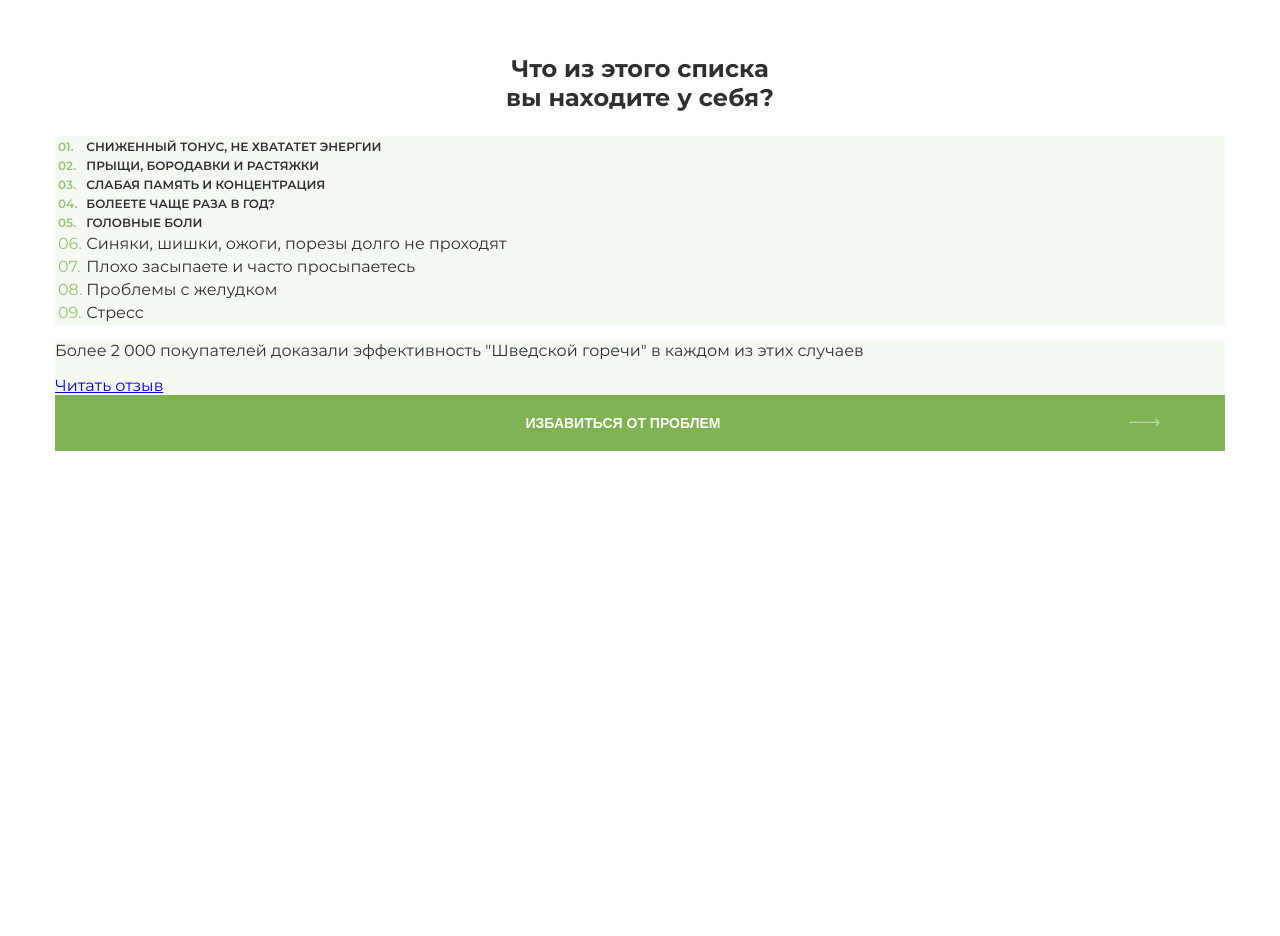
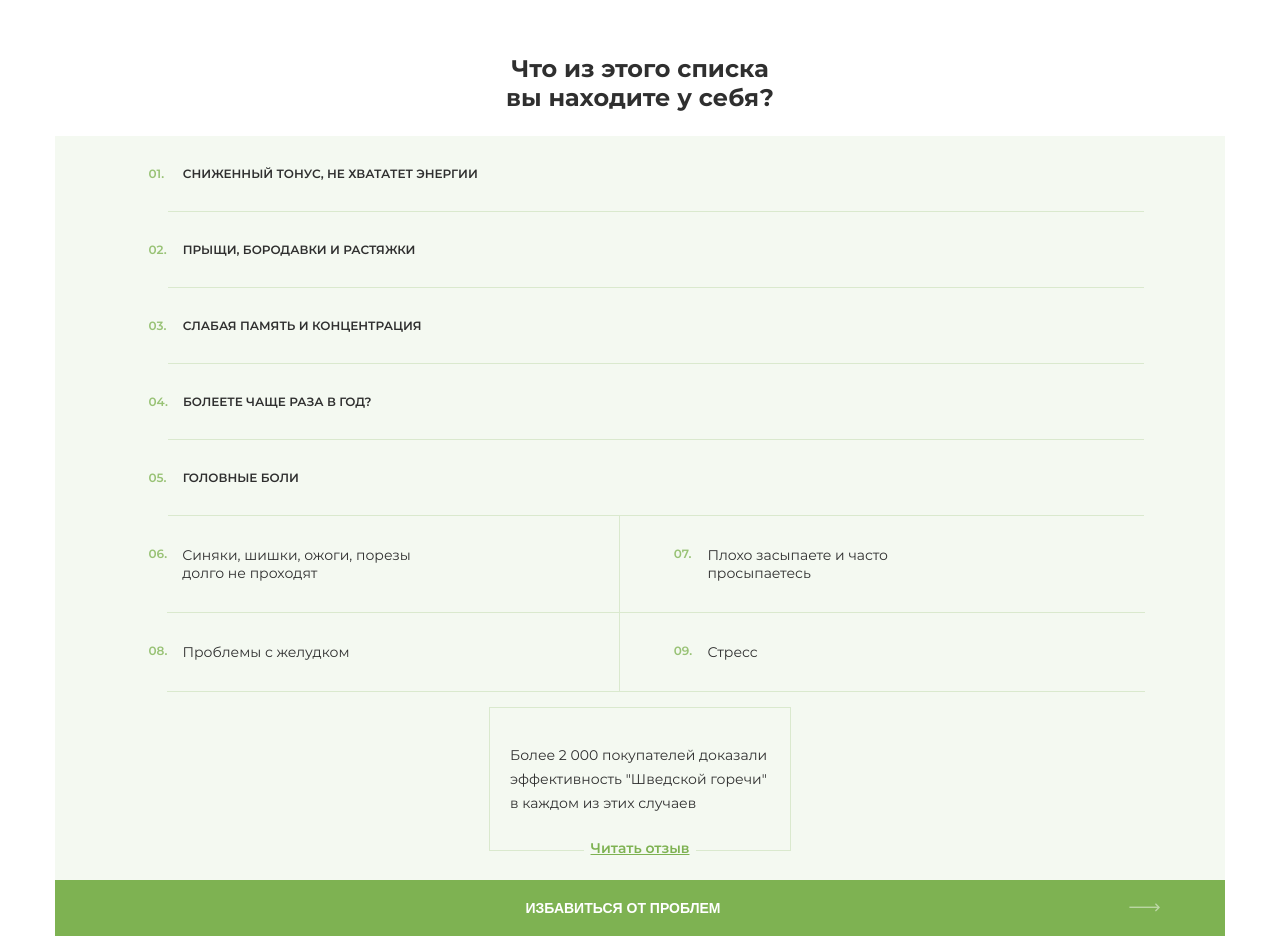
Before and after one commit to Etalona/swedish, a website: page source/index.html in a window 1280 px wide. Shown: the part 1120-2056 px from the top of the page. Before the commit the page ends 1571 px from the top, so only its background shows below. Drawn offline with nearby package versions, Linux system fonts and the light colour scheme; files that its build step writes are made by us from their sources.

Commit message:
В процессе работы блок с симптомами

```diff
--- a/source/index.html
+++ b/source/index.html
@@ -80,46 +80,46 @@
         <h3 class="symptoms__headline">Что из этого списка<br>вы находите у себя?</h3>
       </div>
       <div class="symptoms-grid__list">
-        <table class="symptoms__list">
-          <tr class="symptoms__focal-points">
-            <td>01.</td>
-            <td>Сниженный тонус, не хвататет энергии</td>
-          </tr>
-          <tr class="symptoms__focal-points">
-            <td>02.</td>
-            <td>Прыщи, бородавки и растяжки</td>
-          </tr>
-          <tr class="symptoms__focal-points">
-            <td>03.</td>
-            <td>Слабая память и концентрация</td>
-          </tr>
-          <tr class="symptoms__focal-points">
-            <td>04.</td>
-            <td>Болеете чаще раза в год?</td>
-          </tr>
-          <tr class="symptoms__focal-points">
-            <td>05.</td>
-            <td>Головные боли</td>
-          </tr>
-          <tr class="symptoms__minor-points">
-            <td>06.</td>
-            <td>Синяки, шишки, ожоги, порезы долго не проходят</td>
-          </tr>
-          <tr class="symptoms__minor-points">
-            <td>07.</td>
-            <td>Плохо засыпаете и часто просыпаетесь</td>
-          </tr>
-          <tr class="symptoms__minor-points">
-            <td>08.</td>
-            <td>Проблемы с желудком</td>
-          </tr>
-          <tr class="symptoms__minor-points">
-            <td>09.</td>
-            <td>Стресс</td>
-          </tr>
-        </table>
+        <ul class="symptoms__list">
+          <li class="symptoms__focal-points">
+            <span>01.</span>
+            <p>Сниженный тонус, не хвататет энергии</p>
+          </li>
+          <li class="symptoms__focal-points">
+            <span>02.</span>
+            <p>Прыщи, бородавки и растяжки</p>
+          </li>
+          <li class="symptoms__focal-points">
+            <span>03.</span>
+            <p>Слабая память и концентрация</p>
+          </li>
+          <li class="symptoms__focal-points">
+            <span>04.</span>
+            <p>Болеете чаще раза в год?</p>
+          </li>
+          <li class="symptoms__focal-points">
+            <span>05.</span>
+            <p>Головные боли</p>
+          </li>
+          <li class="symptoms__minor-points">
+            <span>06.</span>
+            <p>Синяки, шишки, ожоги, порезы<br>долго не проходят</p>
+          </li>
+          <li class="symptoms__minor-points symptoms__minor-points--left">
+            <span>07.</span>
+            <p>Плохо засыпаете и часто<br>просыпаетесь</p>
+          </li>
+          <li class="symptoms__minor-points">
+            <span>08.</span>
+            <p>Проблемы с желудком</p>
+          </li>
+          <li class="symptoms__minor-points symptoms__minor-points--left">
+            <span>09.</span>
+            <p>Стресс</p>
+          </li>
+        </ul>
       </div>
-      <div class="symptoms-grid__report">
+      <div class="symptoms__photo-block symptoms-grid__report">
         <div class="symptoms__report">
           <p>Более 2 000 покупателей доказали
             эффективность "Шведской горечи"
--- a/source/sass/blocks/symptoms.scss
+++ b/source/sass/blocks/symptoms.scss
@@ -1,11 +1,100 @@
 .symptoms__headline {
   font-size: 24px;
 }
-.symptoms__list tr td:first-child {
+.symptoms__list {
+  list-style: none;
+  margin: 0;
+  padding: 0;
+  padding-left: 10px;
+}
+.symptoms__list li {
+  display: flex;
+  padding-left: 5%;
+  & p {
+    width: 100%;
+    display: inline-block;
+    margin-top: 30px;
+    margin-bottom: 0;
+    padding-bottom: 30px;
+    padding-left: 15px;
+    border-bottom: 1px solid;
+    border-color: lighten($color, 35%);
+  }
+  &:last-child p {
+    border-bottom: none;
+  }
+}
+.symptoms__list span {
+  display: inline-block;
+  width: 20px;
+  margin-top: 30px;
+  padding-bottom: 30px;
   color: lighten($color, 10%);
+  font-weight: 600;
+  font-size: 12px;
 }
 .symptoms__focal-points {
   text-transform: uppercase;
   font-weight: 600;
   font-size: 12px;
 }
+.symptoms__minor-points {
+  font-size: 14px;
+}
+.symptoms__report {
+  display: flex;
+  flex-direction: column;
+  align-items: center;
+  font-size: 14px;
+  line-height: 24px;
+  padding: 15px;
+  padding-bottom: 20px;
+}
+.symptoms__report p {
+  width: 260px;
+  margin: 0;
+  padding-top: 35px;
+  padding-bottom: 35px;
+  padding-left: 20px;
+  padding-right: 20px;
+  border: 1px solid;
+  border-color: lighten($color, 35%);
+
+}
+.symptoms__report a  {
+  font-weight: 600;
+  color: $color;
+  margin-top: -15px;
+  padding-left: 7px;
+  padding-right: 7px;
+  background-color: lighten($color, 45%);
+}
+@media  (min-width: 768px) {
+  .symptoms__list {
+    display: flex;
+    flex-wrap: wrap;
+    padding-left: 40px;
+    padding-right: 60px;
+  }
+  .symptoms__focal-points {
+    width: 93%;
+  }
+  .symptoms__minor-points {
+    width: 44%;
+  }
+  .symptoms__minor-points {
+    border-right: 1px solid;
+    border-color: lighten($color, 35%);
+  }
+  .symptoms__minor-points--left {
+    border-right: none;
+    border-bottom: 1px solid;
+    border-color: lighten($color, 35%);
+  }
+  .symptoms__list .symptoms__minor-points:nth-child(odd) p {
+    border-bottom: none;
+  }
+  .symptoms__photo-block {
+
+  }
+}
```
